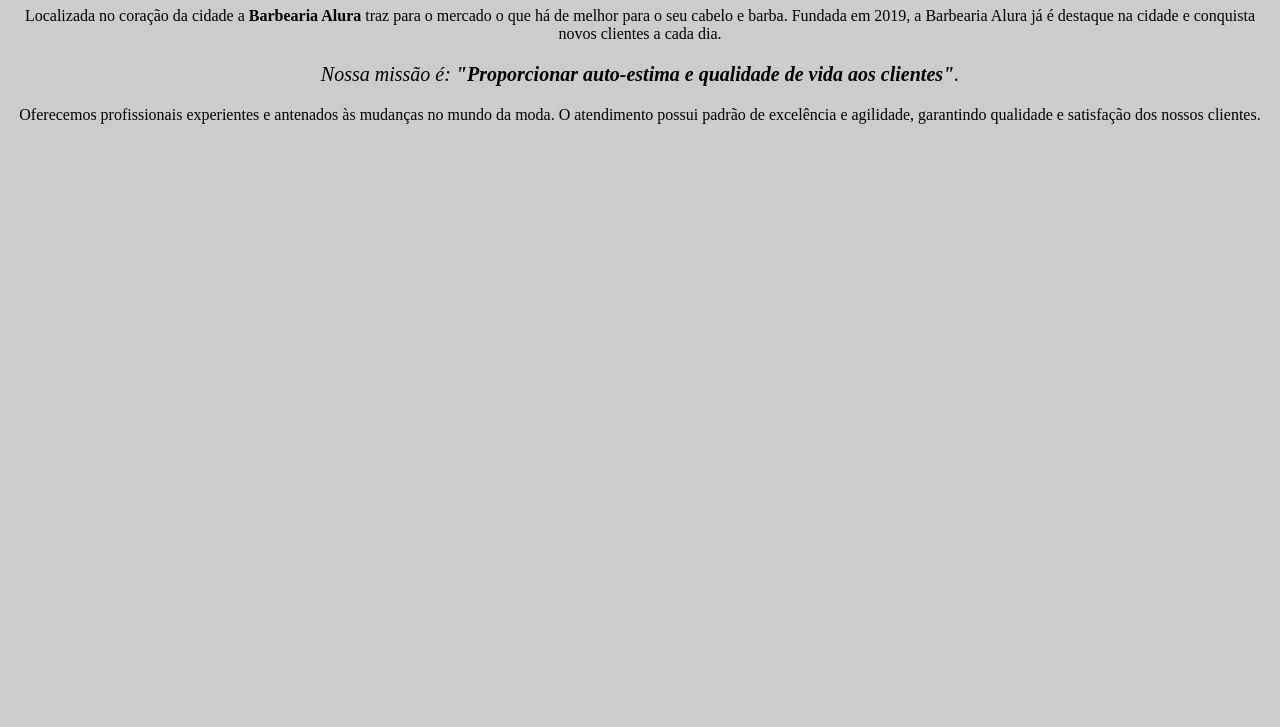
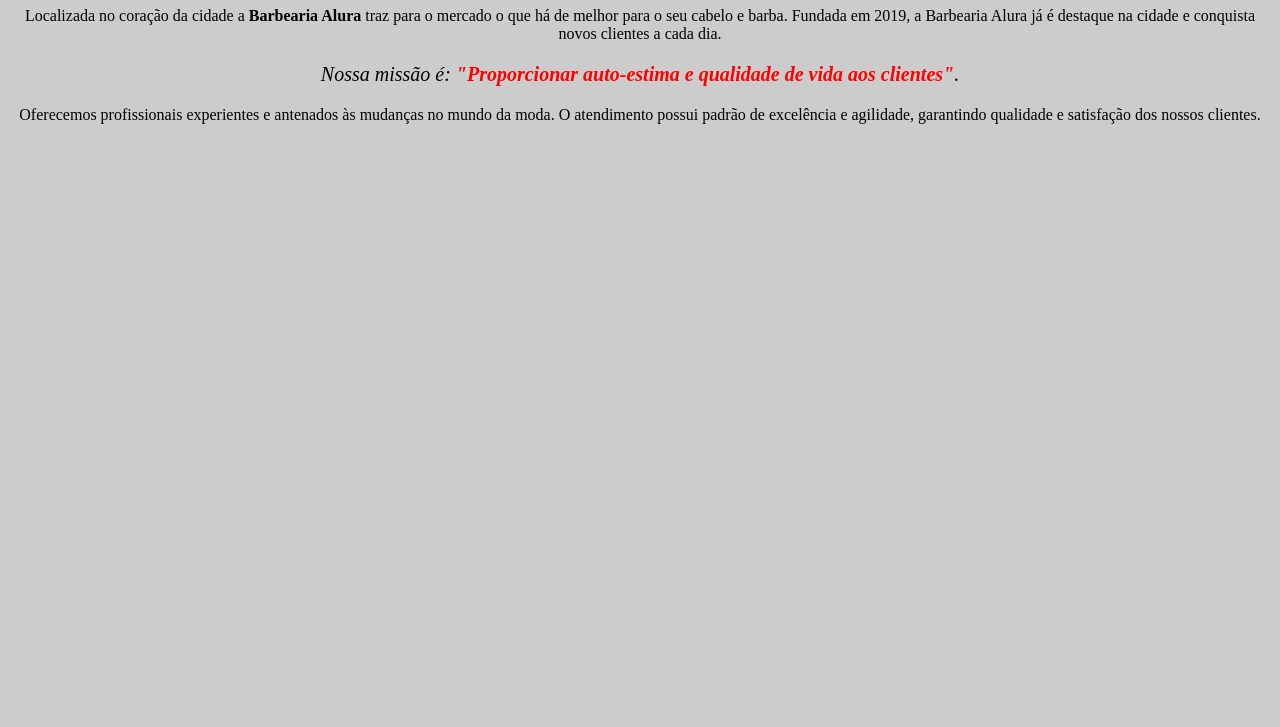
Before and after one commit to AngeloSanthiago/HTML_CSS_Alura, a plain HTML site: page index.html in a window 1280 px wide. Shown: the part 73-800 px from the top of the page. Drawn offline with Linux system fonts and the light colour scheme.

Commit message:
Cap03-Fim - ultima organização do style.css

```diff
--- a/style.css
+++ b/style.css
@@ -14,7 +14,7 @@
 	/* hexadecima, 00=mínimo de cor FF=máximo de cor. Pares de dígitos RGB
 	 * color: #FF0000;
 	 */
-	 rgb(255, 0, 0);
+	 color: #FF0000;
 
     /* texto
 	 * color: red;
```
